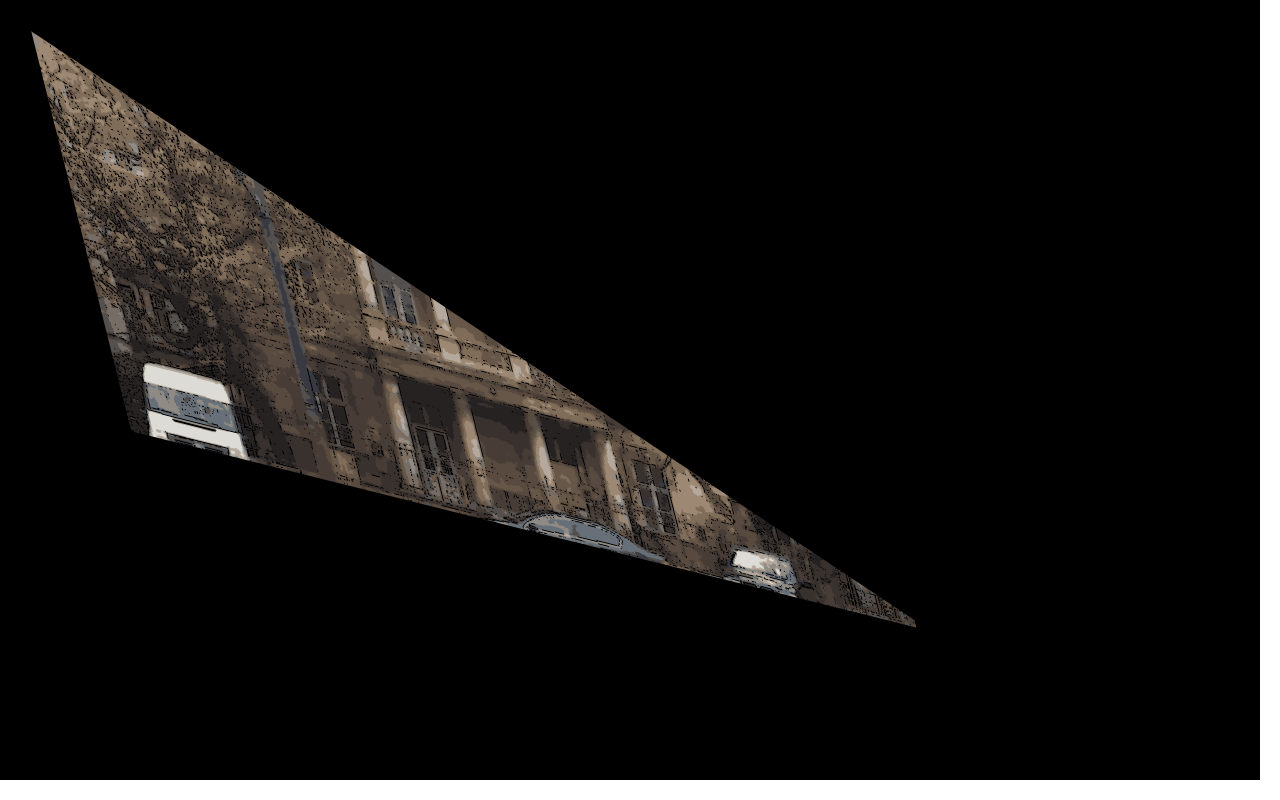
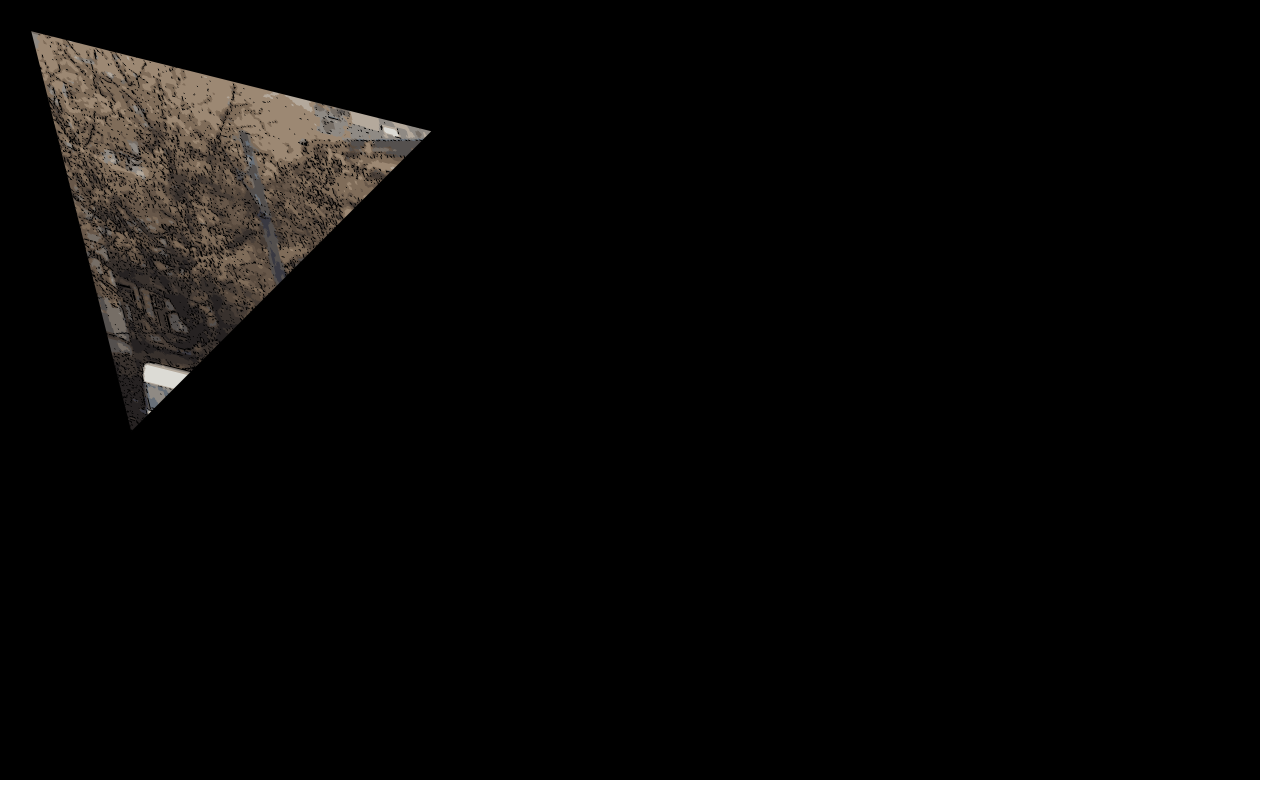
Before and after one commit to Lyapunov/html5-canvas-fun, a plain HTML site: page item-16-image-rotating-in-3d.html in a window 1280 px wide. Drawn offline with Linux system fonts and the light colour scheme.

Commit message:
Experimenting.

```diff
--- a/item-16-image-rotating-in-3d.html
+++ b/item-16-image-rotating-in-3d.html
@@ -26,7 +26,7 @@
          var myImage = new Image();
          myImage.src = "item-16-image.png";
 
-         var part = {x:25,y:25,points:[{x:0,y:0},{x:800,y:400},{x:0,y:400}]};
+         var part = {x:25,y:25,points:[{x:0,y:0},{x:0,y:400},{x:400,y:0}]};
 
          // http://stackoverflow.com/questions/21299439/clipping-images-into-different-shapes-like-triangle-pentagon-in-html5-canvas
          function define(part){
```
